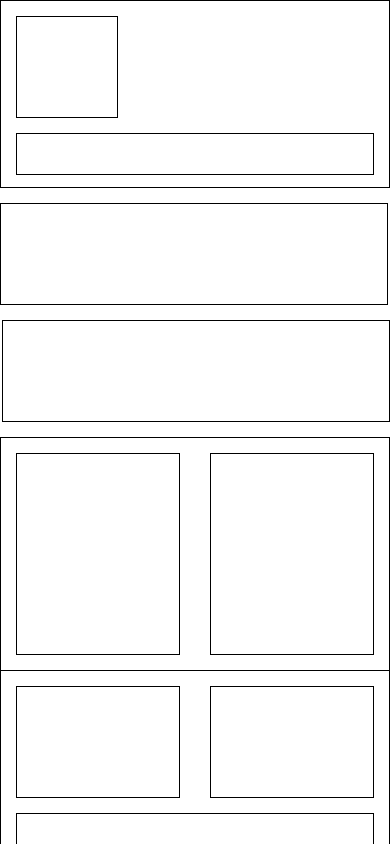
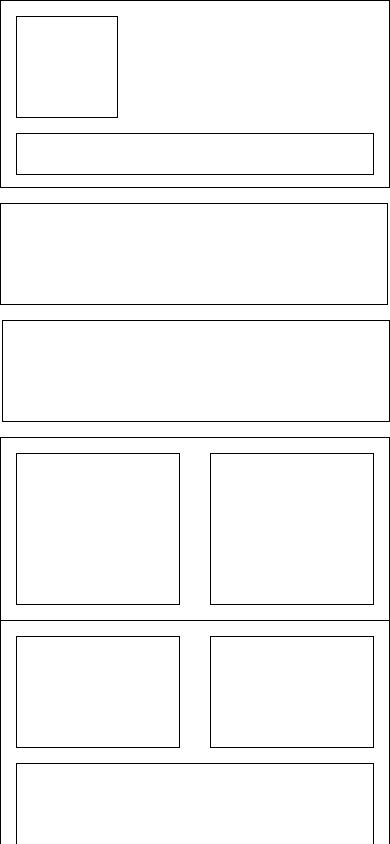
Before and after one commit to laurasoares30/HTML5CSS3-WIREFRAME, a plain HTML site: page index.html in a window 390 px wide. Shown: the top 844 px of the page. Drawn offline with Linux system fonts and the light colour scheme.

Commit message:
Update style.css

```diff
--- a/style.css
+++ b/style.css
@@ -115,6 +115,10 @@ footer{
     margin-right: 0;
   }
 
+  aside > section{
+     height: 150px;
+  }
+
   header,#groupSection{display: block;}
 
   header{float: none;}
```
